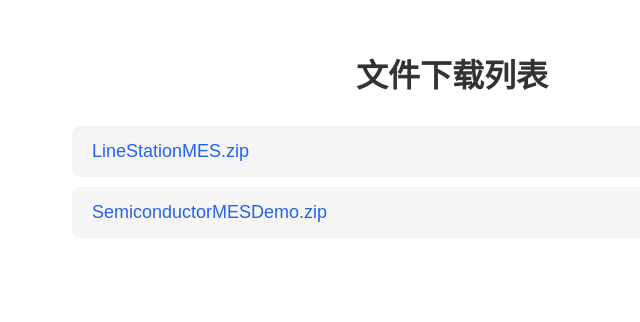
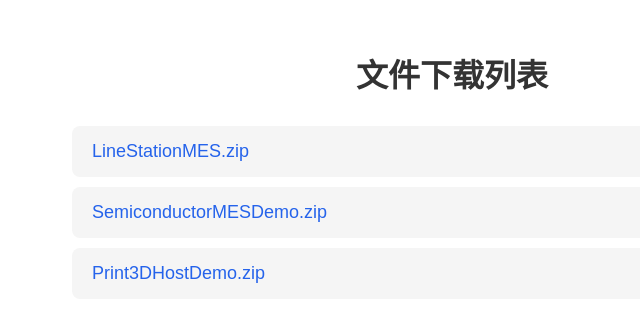
Before and after one commit to n9tho3/github.io, a plain HTML site: page index.html in a window 1280 px wide. Shown: the whole page, without its empty margins (188-828 px from the left). Drawn offline with Linux system fonts and the light colour scheme.

Commit message:
Update index.html

```diff
--- a/index.html
+++ b/index.html
@@ -58,6 +58,9 @@
             <li class="download-item">
                 <a href="SemiconductorMESDemo.zip" download>SemiconductorMESDemo.zip</a>
             </li>
+            <li class="download-item">
+                <a href="Print3DHostDemo.zip" download>Print3DHostDemo.zip</a>
+            </li>
             <!-- 继续加更多下载项，复制上面的<li>块就行 -->
         </ul>
     </div>
```
